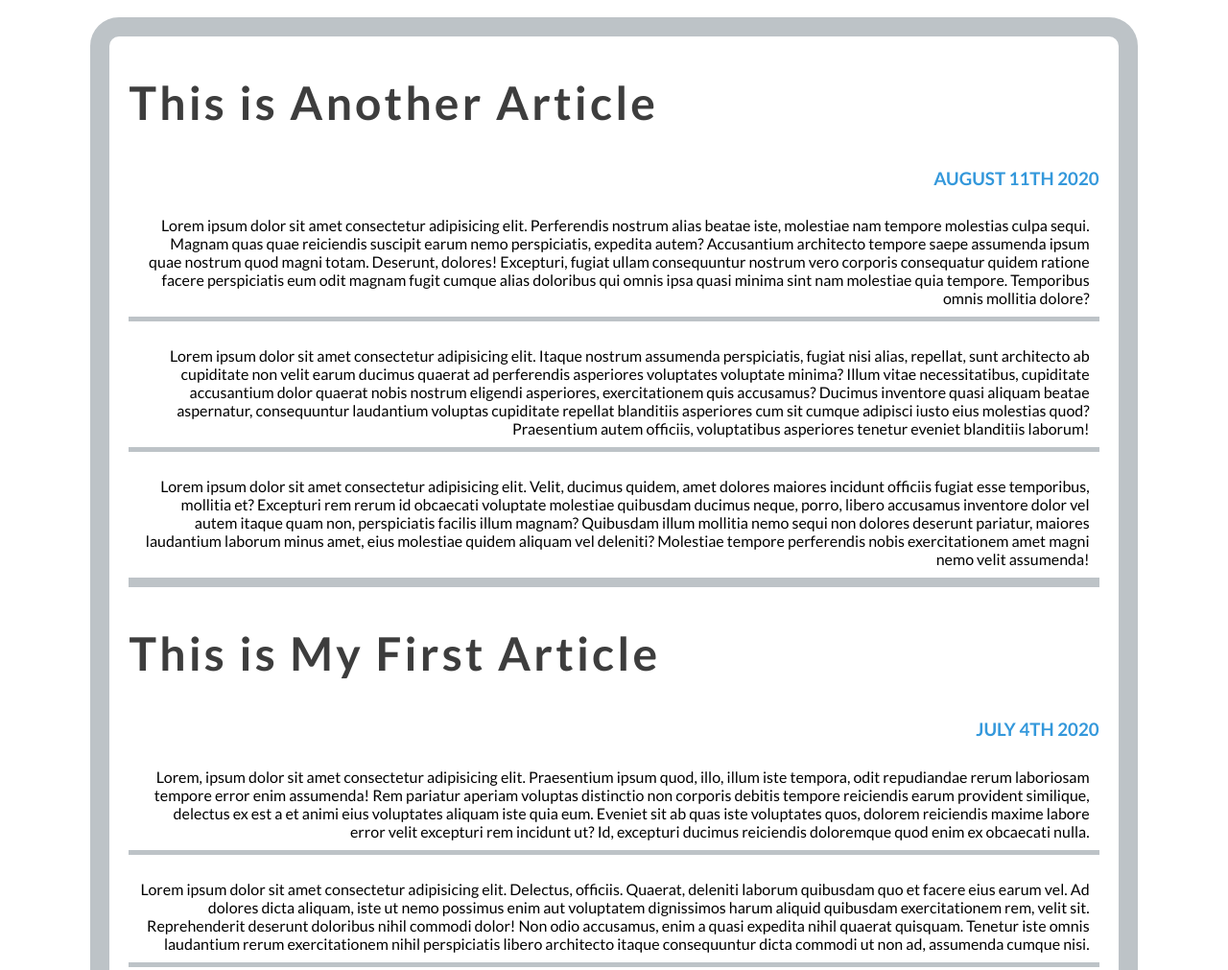
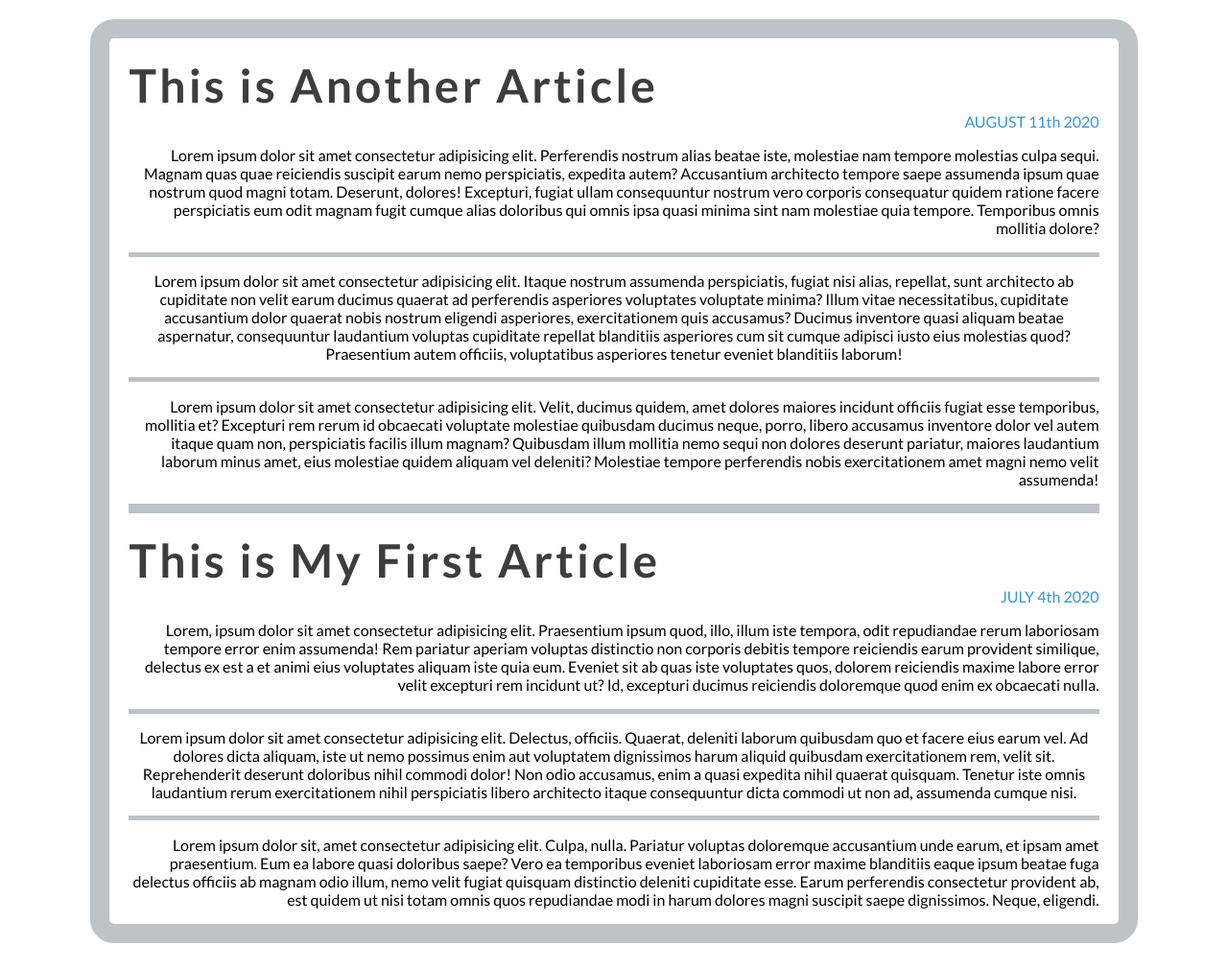
Before and after one commit to JessicaJBryant/RecreateBlog, a plain HTML site: page index.html in a window 1280 px wide. Shown: the top 1011 px of the page at 96% size. Drawn offline with Linux system fonts and the light colour scheme.

Commit message:
Fix errors and streamline both HTML and CSS files during code-along

```diff
--- a/index.html
+++ b/index.html
@@ -12,49 +12,75 @@
 
 <body>
     <div>
+        <section>
             <h2>This is Another Article</h2>
-        <h3>August 11th 2020</h3>
-        <p>Lorem ipsum dolor sit amet consectetur adipisicing elit. Perferendis nostrum alias beatae iste, molestiae nam
-            tempore molestias culpa sequi. Magnam quas quae reiciendis suscipit earum nemo perspiciatis, expedita autem?
+            <p>AUGUST 11th 2020</p>
+            <p>Lorem ipsum dolor sit amet consectetur adipisicing elit. Perferendis nostrum alias beatae iste, molestiae
+                nam
+                tempore molestias culpa sequi. Magnam quas quae reiciendis suscipit earum nemo perspiciatis, expedita
+                autem?
                 Accusantium architecto tempore saepe assumenda ipsum quae nostrum quod magni totam. Deserunt, dolores!
-            Excepturi, fugiat ullam consequuntur nostrum vero corporis consequatur quidem ratione facere perspiciatis
-            eum odit magnam fugit cumque alias doloribus qui omnis ipsa quasi minima sint nam molestiae quia tempore.
+                Excepturi, fugiat ullam consequuntur nostrum vero corporis consequatur quidem ratione facere
+                perspiciatis
+                eum odit magnam fugit cumque alias doloribus qui omnis ipsa quasi minima sint nam molestiae quia
+                tempore.
                 Temporibus omnis mollitia dolore?</p>
-        <p>Lorem ipsum dolor sit amet consectetur adipisicing elit. Itaque nostrum assumenda perspiciatis, fugiat nisi
+            <p>Lorem ipsum dolor sit amet consectetur adipisicing elit. Itaque nostrum assumenda perspiciatis, fugiat
+                nisi
                 alias, repellat, sunt architecto ab cupiditate non velit earum ducimus quaerat ad perferendis asperiores
-            voluptates voluptate minima? Illum vitae necessitatibus, cupiditate accusantium dolor quaerat nobis nostrum
+                voluptates voluptate minima? Illum vitae necessitatibus, cupiditate accusantium dolor quaerat nobis
+                nostrum
                 eligendi asperiores, exercitationem quis accusamus? Ducimus inventore quasi aliquam beatae aspernatur,
                 consequuntur laudantium voluptas cupiditate repellat blanditiis asperiores cum sit cumque adipisci iusto
-            eius molestias quod? Praesentium autem officiis, voluptatibus asperiores tenetur eveniet blanditiis laborum!
+                eius molestias quod? Praesentium autem officiis, voluptatibus asperiores tenetur eveniet blanditiis
+                laborum!
             </p>
-        <p id='hello'>Lorem ipsum dolor sit amet consectetur adipisicing elit. Velit, ducimus quidem, amet dolores
+            <p>Lorem ipsum dolor sit amet consectetur adipisicing elit. Velit, ducimus quidem, amet dolores
                 maiores incidunt
-            officiis fugiat esse temporibus, mollitia et? Excepturi rem rerum id obcaecati voluptate molestiae quibusdam
-            ducimus neque, porro, libero accusamus inventore dolor vel autem itaque quam non, perspiciatis facilis illum
-            magnam? Quibusdam illum mollitia nemo sequi non dolores deserunt pariatur, maiores laudantium laborum minus
-            amet, eius molestiae quidem aliquam vel deleniti? Molestiae tempore perferendis nobis exercitationem amet
+                officiis fugiat esse temporibus, mollitia et? Excepturi rem rerum id obcaecati voluptate molestiae
+                quibusdam
+                ducimus neque, porro, libero accusamus inventore dolor vel autem itaque quam non, perspiciatis facilis
+                illum
+                magnam? Quibusdam illum mollitia nemo sequi non dolores deserunt pariatur, maiores laudantium laborum
+                minus
+                amet, eius molestiae quidem aliquam vel deleniti? Molestiae tempore perferendis nobis exercitationem
+                amet
                 magni nemo velit assumenda!</p>
+        </section>
+        <hr>
+        <section>
             <h2>This is My First Article</h2>
-        <h3>July 4th 2020</h3>
-        <p>Lorem, ipsum dolor sit amet consectetur adipisicing elit. Praesentium ipsum quod, illo, illum iste tempora,
-            odit repudiandae rerum laboriosam tempore error enim assumenda! Rem pariatur aperiam voluptas distinctio non
-            corporis debitis tempore reiciendis earum provident similique, delectus ex est a et animi eius voluptates
+            <p>JULY 4th 2020</p>
+            <p>Lorem, ipsum dolor sit amet consectetur adipisicing elit. Praesentium ipsum quod, illo, illum iste
+                tempora,
+                odit repudiandae rerum laboriosam tempore error enim assumenda! Rem pariatur aperiam voluptas distinctio
+                non
+                corporis debitis tempore reiciendis earum provident similique, delectus ex est a et animi eius
+                voluptates
                 aliquam iste quia eum. Eveniet sit ab quas iste voluptates quos, dolorem reiciendis maxime labore error
-            velit excepturi rem incidunt ut? Id, excepturi ducimus reiciendis doloremque quod enim ex obcaecati nulla.
+                velit excepturi rem incidunt ut? Id, excepturi ducimus reiciendis doloremque quod enim ex obcaecati
+                nulla.
             </p>
             <p>Lorem ipsum dolor sit amet consectetur adipisicing elit. Delectus, officiis. Quaerat, deleniti laborum
-            quibusdam quo et facere eius earum vel. Ad dolores dicta aliquam, iste ut nemo possimus enim aut voluptatem
-            dignissimos harum aliquid quibusdam exercitationem rem, velit sit. Reprehenderit deserunt doloribus nihil
+                quibusdam quo et facere eius earum vel. Ad dolores dicta aliquam, iste ut nemo possimus enim aut
+                voluptatem
+                dignissimos harum aliquid quibusdam exercitationem rem, velit sit. Reprehenderit deserunt doloribus
+                nihil
                 commodi dolor! Non odio accusamus, enim a quasi expedita nihil quaerat quisquam. Tenetur iste omnis
-            laudantium rerum exercitationem nihil perspiciatis libero architecto itaque consequuntur dicta commodi ut
+                laudantium rerum exercitationem nihil perspiciatis libero architecto itaque consequuntur dicta commodi
+                ut
                 non ad, assumenda cumque nisi.</p>
-        <p id='goodbye'>Lorem ipsum dolor sit, amet consectetur adipisicing elit. Culpa, nulla. Pariatur voluptas
+            <p>Lorem ipsum dolor sit, amet consectetur adipisicing elit. Culpa, nulla. Pariatur voluptas
                 doloremque
-            accusantium unde earum, et ipsam amet praesentium. Eum ea labore quasi doloribus saepe? Vero ea temporibus
-            eveniet laboriosam error maxime blanditiis eaque ipsum beatae fuga delectus officiis ab magnam odio illum,
-            nemo velit fugiat quisquam distinctio deleniti cupiditate esse. Earum perferendis consectetur provident ab,
+                accusantium unde earum, et ipsam amet praesentium. Eum ea labore quasi doloribus saepe? Vero ea
+                temporibus
+                eveniet laboriosam error maxime blanditiis eaque ipsum beatae fuga delectus officiis ab magnam odio
+                illum,
+                nemo velit fugiat quisquam distinctio deleniti cupiditate esse. Earum perferendis consectetur provident
+                ab,
                 est quidem ut nisi totam omnis quos repudiandae modi in harum dolores magni suscipit saepe dignissimos.
                 Neque, eligendi.</p>
+        </section>
     </div>
 </body>
 
--- a/style.css
+++ b/style.css
@@ -1,41 +1,44 @@
 @import url('https://fonts.googleapis.com/css2?family=Lato:wght@400;700&display=swap');
 body {
-    padding: 10px 0;
+    font-family: 'Lato', sans-serif;
 }
 div {
-    font-family: 'Lato', sans-serif;
-    margin: auto;
+    margin: 20px auto;
     width: 80%;
     border: 20px solid #BDC3C7;
-    padding-left: 20px;
-    padding-right: 20px;
+    padding: 0 20px;
       /* Bonus  */
-      border-radius: 30px;
+      border-radius: 25px;
 }
 h2 {
     font-size: 48px;
     font-weight: 700;
     letter-spacing: 3.2px;
     color: #3D3D3D;
+    margin: 20px 0 0;
 }
 /* Bonus */
 h2:hover {
     text-align: center;
-    letter-spacing: 25px;
+    letter-spacing: 20px;
+    /* The below are also options but none of these will keep the h2 from going to the next line. VMAX and VMIN can be used to size almost anything with CSS. VMIN will base the sizing off of the smaller of the two dimensions (height and width) of the viewport. VMAX on the larger. */
+    /* letter-spacing: 1.7vmax;
+    letter-spacing; 1vw; */
 }
-h3 {
+p:nth-of-type(1) {
     text-align: right;
     color: #3498DB;
-    text-transform: uppercase;
+    margin: 0;
 }
-p {
+p:nth-of-type(even) {
     text-align: right;
+}
+p:nth-of-type(3) {
+    text-align: center;
+    border-top: 5px solid #BDC3C7;
     border-bottom: 5px solid #BDC3C7;
-    padding: 10px;
+    padding: 15px 0;
 }
-#hello {
-    border-bottom: 10px solid #BDC3C7;
+hr {
+    border: 5px solid #BDC3C7;
 }
-#goodbye {
-    border-bottom: none;
-}
```
Lines whose indentation alone changed are shown as unchanged.
